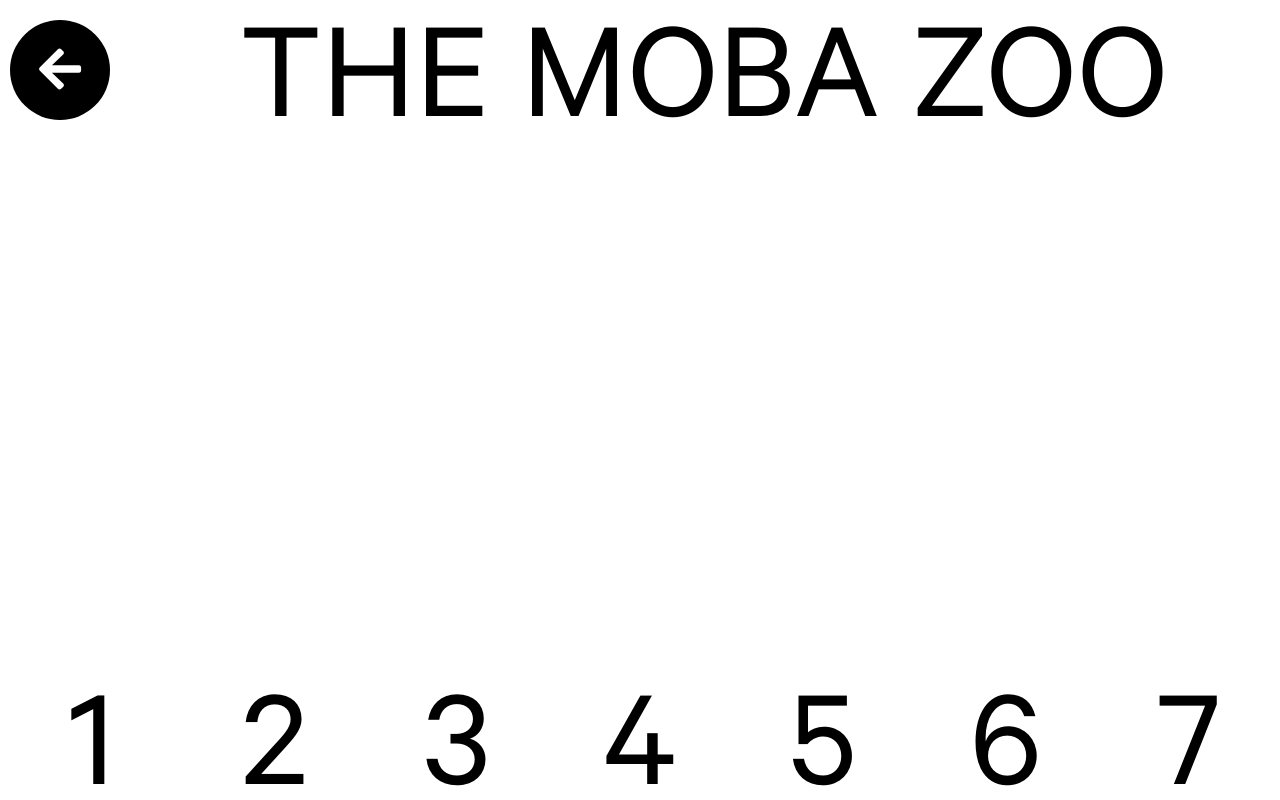
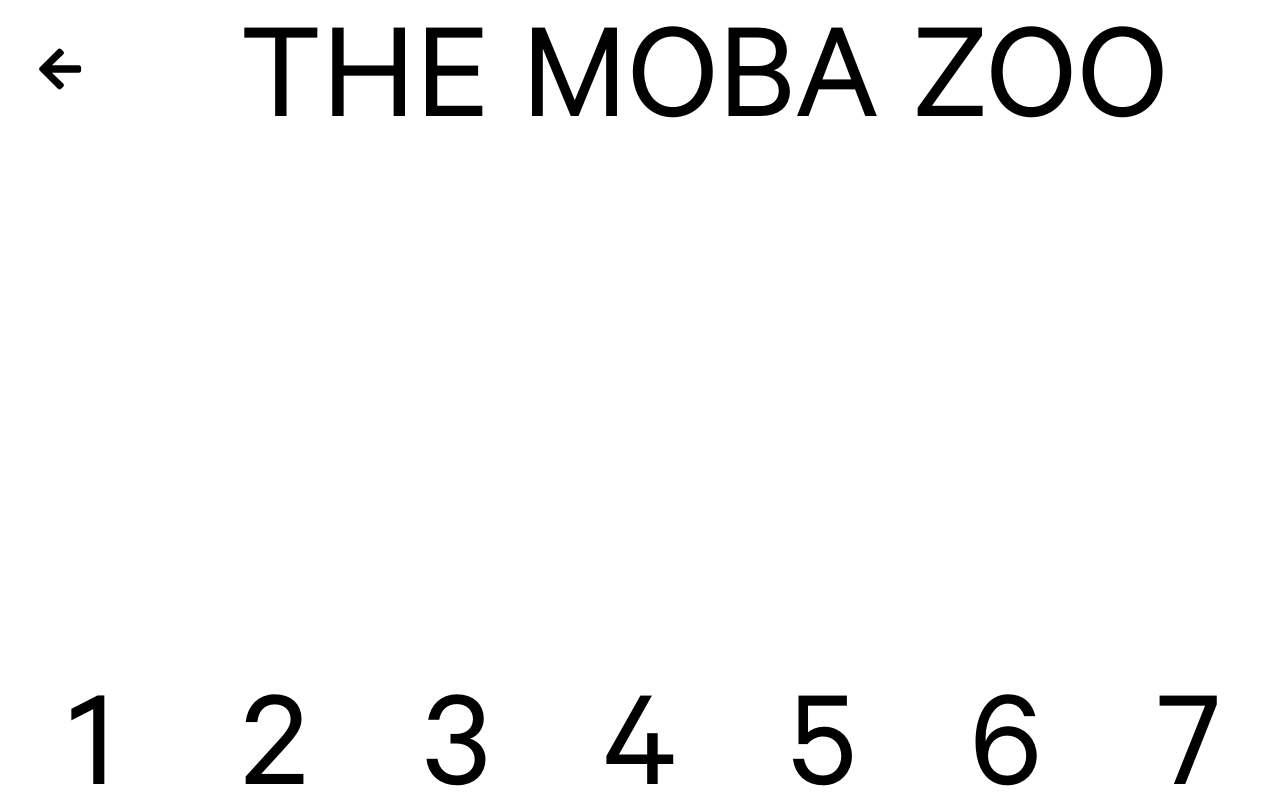
Before and after one commit to kikokills17/Lab-Interactive-Zine, a plain HTML site: page pages/collection/others/zoo.html in a window 1280 px wide. Drawn offline with Linux system fonts and the light colour scheme.

Commit message:
revision2

```diff
--- a/css/others.css
+++ b/css/others.css
@@ -76,10 +76,10 @@ a.back {
   width: 5rem;
   height: 5rem;
   line-height: 6rem;
-  background-color: #000;
+
   border-radius: 50%;
-  font-size: 3rem;
+  font-size: 4rem;
   text-align: center;
-  color: #fff;
+  color: black;
   z-index: 999;
 }
```
